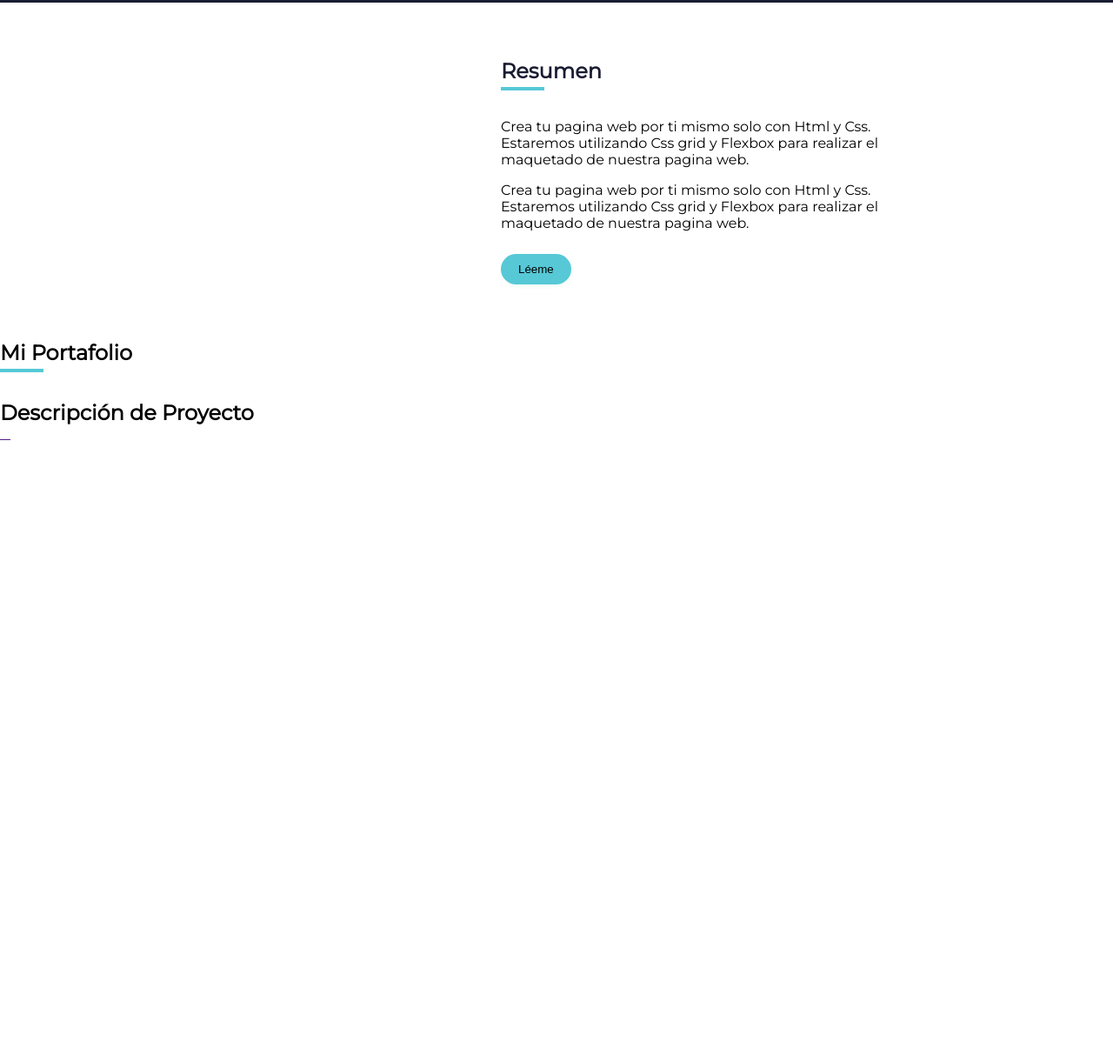
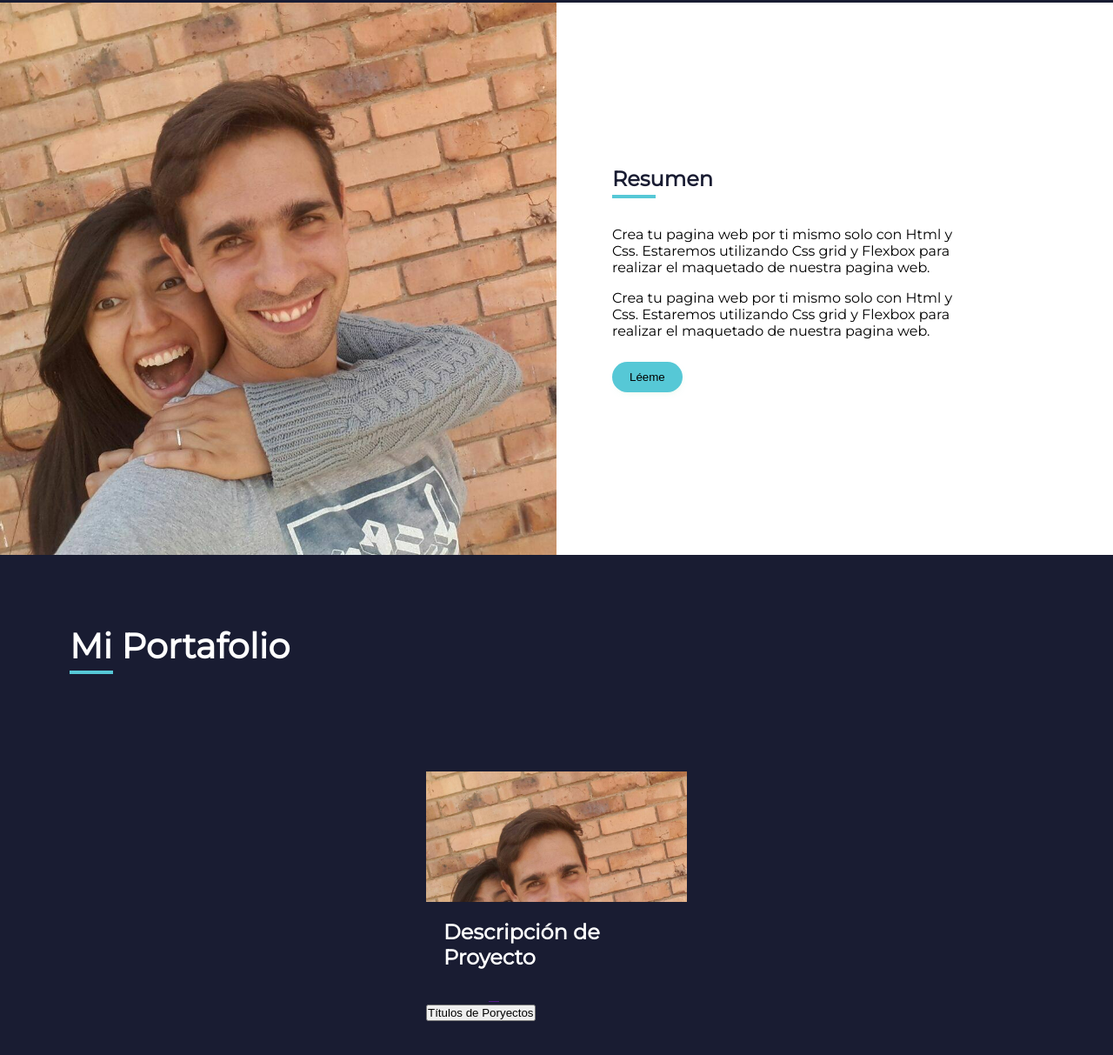
Before and after one commit to cpedrini92/CV-Christian-Pedrini-2022, a plain HTML site: page index.html in a window 1280 px wide. Shown: the part 797-2010 px from the top of the page at 87% size. Before the commit the page ends 1305 px from the top, so only its background shows below. Drawn offline with Linux system fonts and the light colour scheme.

Commit message:
portafolio

```diff
--- a/css/style.css
+++ b/css/style.css
@@ -11,7 +11,7 @@ body {
     overflow-x:hidden ;
 }
 
-.wrapper {
+.wrapper, .portfolio {
     width: 100vw;
     height: 100vh;
     background-color: #191c32;
@@ -62,7 +62,7 @@ padding: 10px 20px;
     margin: 0 auto;
     width: 80vw;
     height: 80vw;
-    display: flexbox;
+    display: grid;
     grid-template-columns: repeat(2,1fr);
    /*  align-items: center; */
 }
@@ -97,6 +97,7 @@ span {
 .main img {
     width: 320px;
     border: 7px solid #56C8D6;
+   display: flex;
 
 
 }
@@ -134,3 +135,41 @@ span {
     .about p {
         margin-bottom: 1em;
     }
+
+    .portfolio-headings{
+    width: 100vw;
+    padding: 5em
+    }
+
+    .portfolio-headings h2 {
+        font-size: 2.5em;
+  }
+
+  .portfolio .container {
+    width: 80vw;
+    height: 80hw;
+    margin: 0 auto;
+    display: flex;
+    justify-content: center;
+  }
+
+  .card {
+    width: 300px;
+
+  }
+
+  .card_img {
+    width: 100%;
+    height: 150px;
+    background-image: url(../img/Chris2.png);
+    background-size: cover;
+  }
+
+  .card_title {
+    padding: 20px;
+  }
+
+ .proyects_links {
+    display: flex;
+    justify-content: space-evenly;/* espacio equitativo*/
+ }
--- a/index.html
+++ b/index.html
@@ -35,13 +35,13 @@
             <button class="descargar-cv"> Descargar CV</button>
         </a>
     </div>
-   <!-- <img src="./img/chris.png" alt="FotoChris"> -->
+    <img src="./img/chris.png" alt="FotoChris">
  </main>
 
     </div>
 
 <div class="about">
-   <!-- <img src="./img/Chris2.png" alt="FotoDePerfilChris"> -->
+    <img src="./img/Chris2.png" alt="FotoDePerfilChris">
 
 
 <div class="about-info">
@@ -55,7 +55,7 @@
     </div>
     </div>
 
-<div class="porfolio">
+<div class="portfolio">
     <div class="portfolio-headings">
         <h2>Mi Portafolio</h2>
         <div class="divider"></div>
@@ -75,12 +75,13 @@
        <a href="">
         <i class="fa-light fa-earth-americas"></i>
        </a>
-
+        <a href="">
+      <i class="fa-solid fa-code-compare"></i>
+        </a>
     </div>
-
-    </div></div>
-
-
+    <button class="projects-details">Títulos de Poryectos</button>
+    </div>
+  </div>
 </div>
 
 
```
